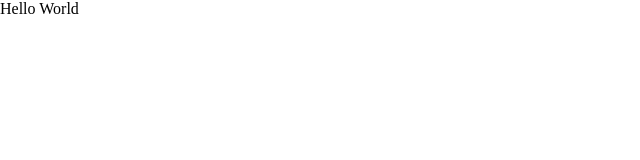
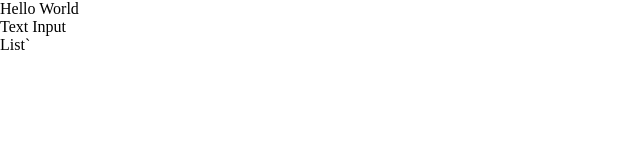
Before and after one commit to evfleet/fetch-mtg-images, a React app: page / in a window 1280 px wide. Shown: the top 160 px of the page, without its empty margins (0-640 px from the left). Built offline with nearby package versions, Linux system fonts and the light colour scheme.

Commit message:
boilerplate for other components

```diff
--- a/package.json
+++ b/package.json
@@ -26,6 +26,7 @@
     "@babel/preset-env": "^7.3.4",
     "@babel/preset-react": "^7.0.0",
     "@babel/preset-typescript": "^7.3.3",
+    "@types/jszip": "^3.1.5",
     "@types/react": "^16.8.6",
     "@types/react-dom": "^16.8.2",
     "@types/styled-components": "^4.1.11",
--- a/src/components/App/App.tsx
+++ b/src/components/App/App.tsx
@@ -1,7 +1,27 @@
-import * as React from "react";
+import React, { useState } from "react";
+import JSZip from "jszip";
+
+import { AddCardFunc, Card } from "../../types";
+
+import List from "../List";
+import TextInput from "../TextInput";
+import { Container } from "./styles";
 
 const App = () => {
-  return <div>Hello World</div>;
+  const [zip, setZip] = useState<JSZip>(new JSZip());
+  const [cards, setCards] = useState<Card[]>([]);
+
+  const addCard: AddCardFunc = (card) => {};
+
+  return (
+    <Container>
+      <p>Hello World</p>
+
+      <TextInput addCard={addCard} />
+
+      <List cards={cards} />
+    </Container>
+  );
 };
 
 export default App;
--- a/src/components/App/styles.tsx
+++ b/src/components/App/styles.tsx
@@ -1 +1,5 @@
 import styled from "styled-components";
+
+const Container = styled.div``;
+
+export { Container };
--- /dev/null
+++ b/src/components/List/List.tsx
@@ -0,0 +1,13 @@
+import React from "react";
+
+import { Card } from "../../types";
+
+interface ListProps {
+  cards: Card[];
+}
+
+const List: React.SFC<ListProps> = () => {
+  return <div>List`</div>;
+};
+
+export default List;
--- /dev/null
+++ b/src/components/List/index.ts
@@ -0,0 +1 @@
+export { default } from "./List";
--- /dev/null
+++ b/src/components/TextInput/TextInput.tsx
@@ -0,0 +1,13 @@
+import React from "react";
+
+import { AddCardFunc } from "../../types";
+
+interface TextInputProps {
+  addCard: AddCardFunc;
+}
+
+const TextInput: React.SFC<TextInputProps> = () => {
+  return <div>Text Input</div>;
+};
+
+export default TextInput;
--- /dev/null
+++ b/src/components/TextInput/index.ts
@@ -0,0 +1 @@
+export { default } from "./TextInput";
--- /dev/null
+++ b/src/types.ts
@@ -0,0 +1,5 @@
+export interface Card {
+  name: string;
+}
+
+export type AddCardFunc = (card: Card) => void;
```
Also changed, not shown: .babelrc, 1 other file (tests, documents, lock files or other folders).
